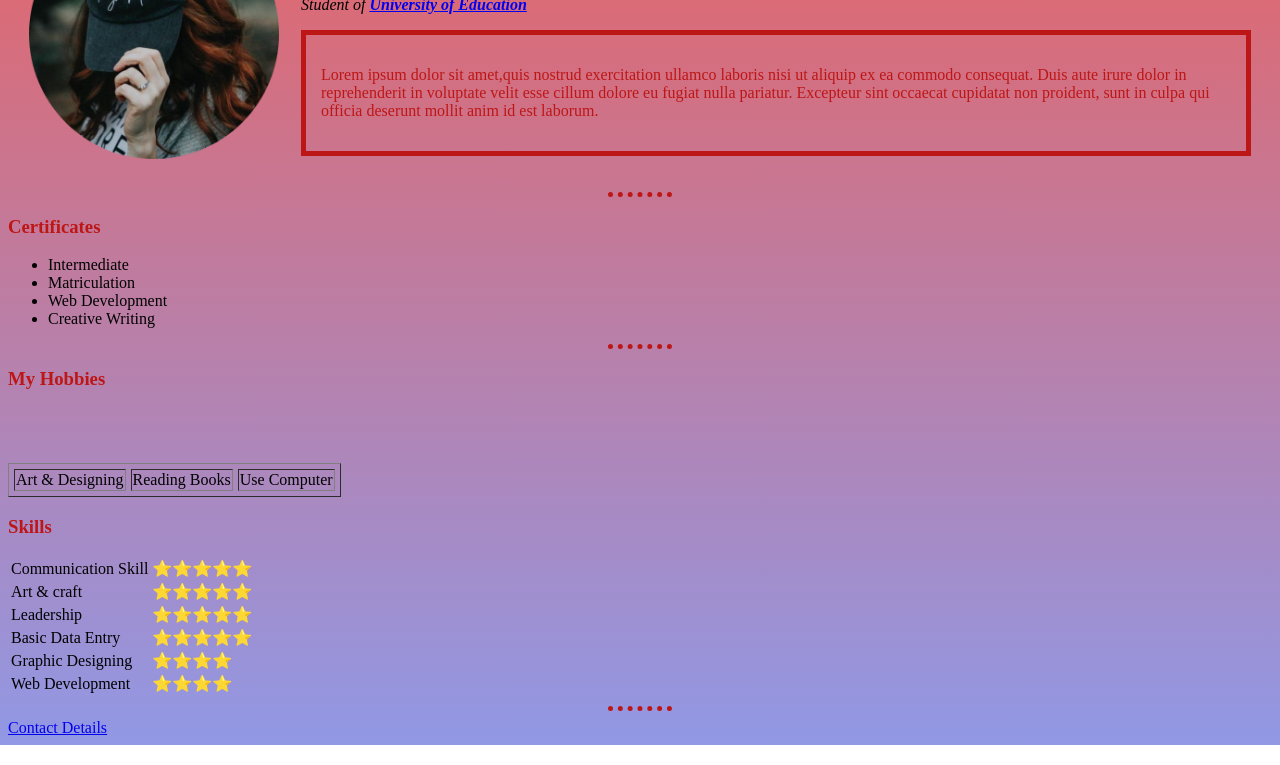
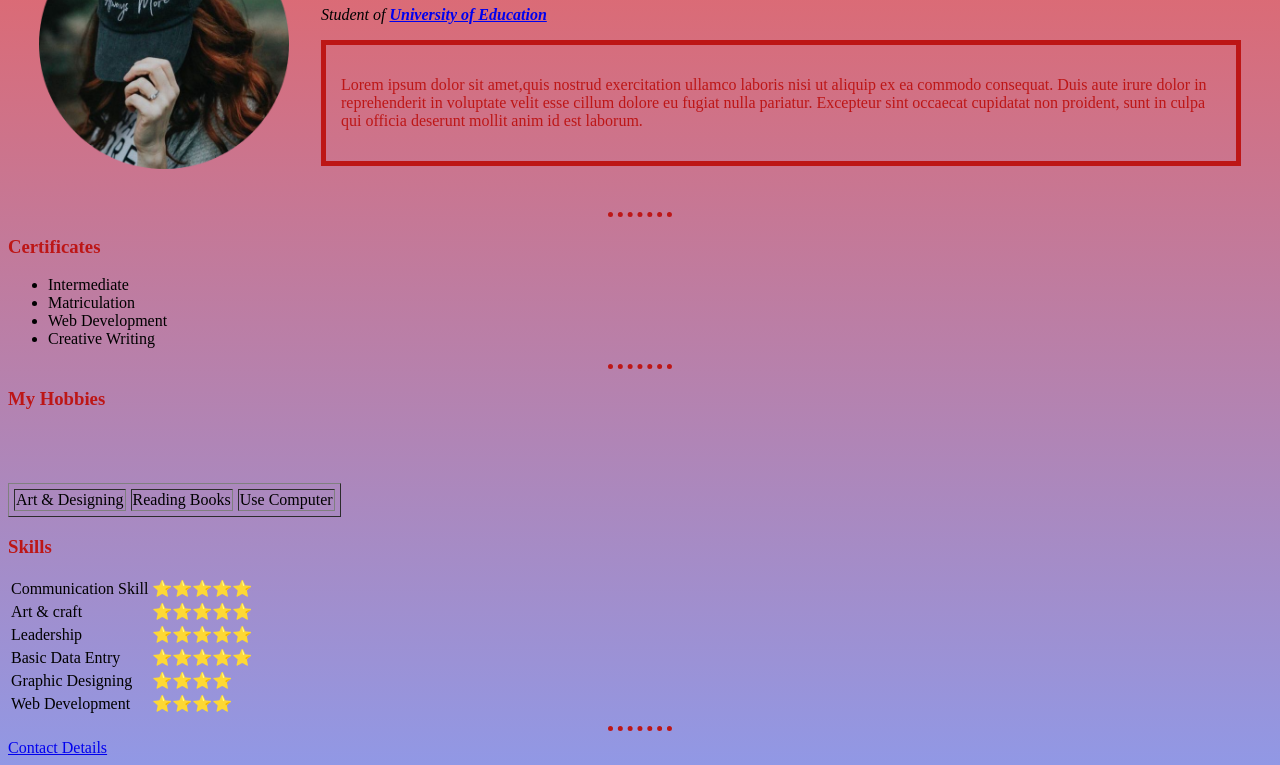
Before and after one commit to Wajihasajid192/My-Cv, a plain HTML site: page index.html in a window 1280 px wide. Shown: the part 120-885 px from the top of the page. Drawn offline with Linux system fonts and the light colour scheme.

Commit message:
Update index.html

```diff
--- a/index.html
+++ b/index.html
@@ -8,7 +8,7 @@
   </head>
 
   <body>
-    <table cellspacing="20">
+    <table cellspacing="30">
       <tr>
         <td><img src="pic.png" alt=""height="250"width="250"></td>
         <td><h1>Wajiha Sajid</h1>
```
